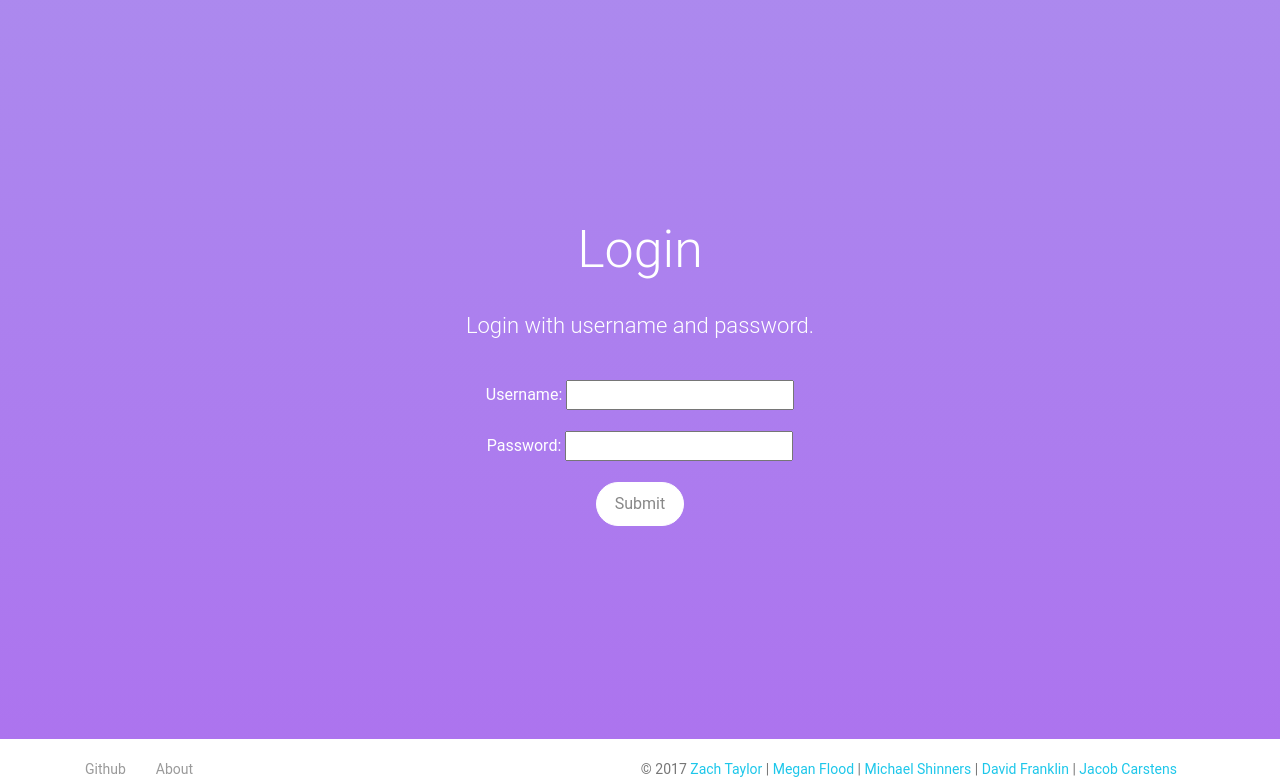
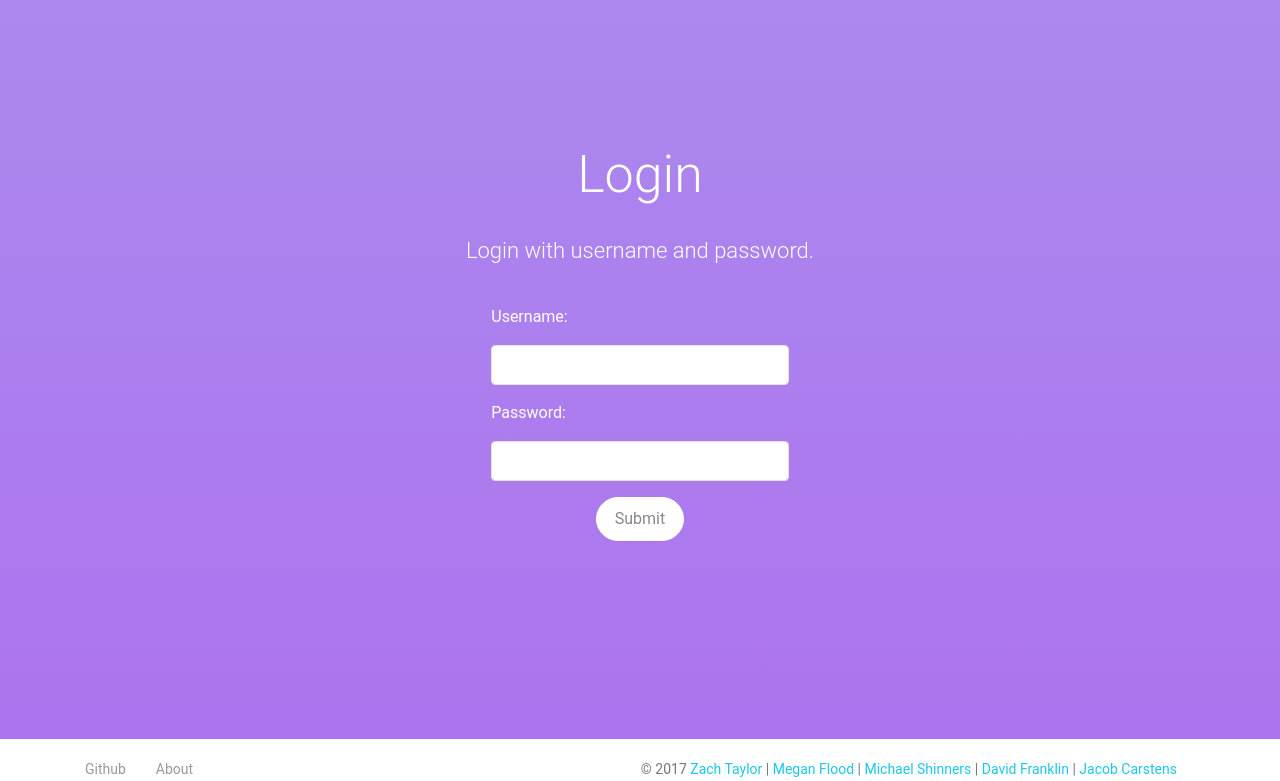
Before and after one commit to dave5801/emotion-reader, a Django app: page /login/ in a window 1280 px wide. Shown: the part 71-852 px from the top of the page. Run offline with Django 3.2, Linux system fonts and the light colour scheme; some libraries are stand-ins or nearby versions.

Commit message:
styled login page and photo verification page.

```diff
--- a/emotionreader/emotionreader/templates/emotionreader/base.html
+++ b/emotionreader/emotionreader/templates/emotionreader/base.html
@@ -6,7 +6,7 @@
 <head>
     <meta charset="utf-8" />
     <link rel="apple-touch-icon" sizes="76x76" href="{% static 'emotionreader/assets/img/apple-icon.png' %}">
-    <link rel="icon" type="image/png" href="{% static 'emotionreader/assets/img/favicon.ico' %}">
+    <link rel="icon" type="image/png" href="{% static 'emotionreader/assets/img/emu.png' %}">
     <meta http-equiv="X-UA-Compatible" content="IE=edge,chrome=1" />
     <title>Motus.life</title>
     <meta content='width=device-width, initial-scale=1.0, maximum-scale=1.0, user-scalable=0, shrink-to-fit=no' name='viewport' />
--- a/emotionreader/emotionreader/templates/emotionreader/dashboard.html
+++ b/emotionreader/emotionreader/templates/emotionreader/dashboard.html
@@ -6,7 +6,7 @@
 <head>
     <meta charset="utf-8" />
     <link rel="apple-touch-icon" sizes="76x76" href="{% static 'emotionreader/assets/img/apple-icon.png' %}">
-    <link rel="icon" type="image/png" href="{% static 'emotionreader/assets/img/favicon.ico' %}">
+    <link rel="icon" type="image/png" href="{% static 'emotionreader/assets/img/emu.png' %}">
     <meta http-equiv="X-UA-Compatible" content="IE=edge,chrome=1" />
     <title>Motus.life</title>
     <meta content='width=device-width, initial-scale=1.0, maximum-scale=1.0, user-scalable=0, shrink-to-fit=no' name='viewport' />
--- a/emotionreader/emotionreader/templates/emotionreader/home.html
+++ b/emotionreader/emotionreader/templates/emotionreader/home.html
@@ -16,6 +16,9 @@
                 {% else %}
                     <a class="btn btn-round btn-neutral btn-fill" href="{% url 'login' %}">Login</a>
                     <a class="btn btn-round btn-neutral btn-fill" href="{% url 'registration_register' %}">Register</a>
+                    <br>
+                    <br>
+                    <a class="btn btn-round btn-neutral btn-fill" href="{% url 'face_verification' %}">Face Verification Login</a>
                 {% endif %}
             </div>
         </div>
--- a/emotionreader/emotionreader/templates/registration/login.html
+++ b/emotionreader/emotionreader/templates/registration/login.html
@@ -5,15 +5,39 @@
     <div class="page-header clear-filter" filter-color="purple">
         <div class="page-header-image" data-parallax="true">
             <div class="filter"></div>
-            <div class="title-container text-center">
+            <div class="title-container text-center" style="top: 175px;">
                 <h1>Login</h1>
                 <h4 class="description text-center">Login with username and password.</h4>
                 <br />
-
-
                 <form method="post">
                     {% csrf_token %}
-                    {{ form.as_p }}
+<!--                     {{ form.as_p }}
+ -->                    <div class="row">
+                        <div class="col-md-3" style="margin: auto;">
+                            <div class="form-group">
+                                <label style="float: left;">{{ form.username.label_tag }}</label>
+                                <input class="form-control" type="text"
+                                   name="{{ form.username.name }}"
+                                   id="{{ form.username.id_for_label }}"
+                                   {% if form.username.value != None %}value="{{ form.username.value|stringformat:'s' }}"{% endif %}
+                                   maxlength="{{ form.username.field.max_length }}"
+                                   {% if form.username.field.required %}required{% endif %}>
+                            </div>
+                        </div>
+                    </div>
+                    <div class="row">
+                        <div class="col-md-3" style="margin: auto;">
+                            <div class="form-group">
+                                <label style="float: left;">{{ form.password.label_tag }}</label>
+                                <input class="form-control" type="text"
+                                   name="{{ form.password.name }}"
+                                   id="{{ form.password.id_for_label }}"
+                                   {% if form.password.value != None %}value="{{ form.password.value|stringformat:'s' }}"{% endif %}
+                                   maxlength="{{ form.password.field.max_length }}"
+                                   {% if form.password.field.required %}required{% endif %}>
+                            </div>
+                        </div>
+                    </div>
                     <input type="submit" class="btn btn-round btn-neutral btn-fill"></input>
                 </form>
 
```
Also changed, not shown: emotionreader/emotion_authentication/templates/emotion_authentication/face_verification.html (+19 -10 lines), emotionreader/emotionreader/static/emotionreader/assets/img/emu.png (added).
